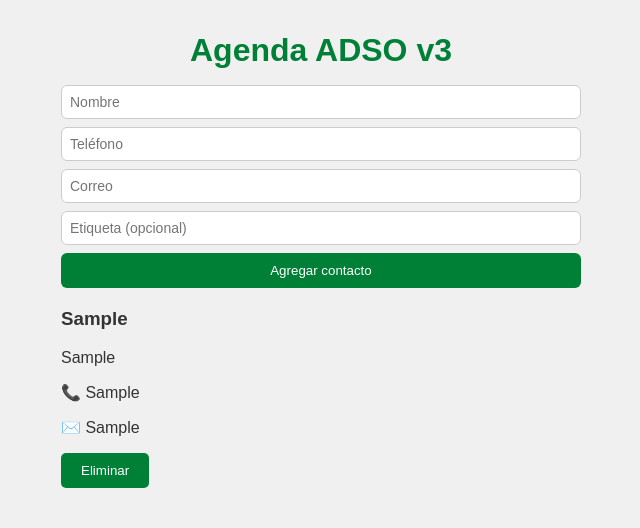
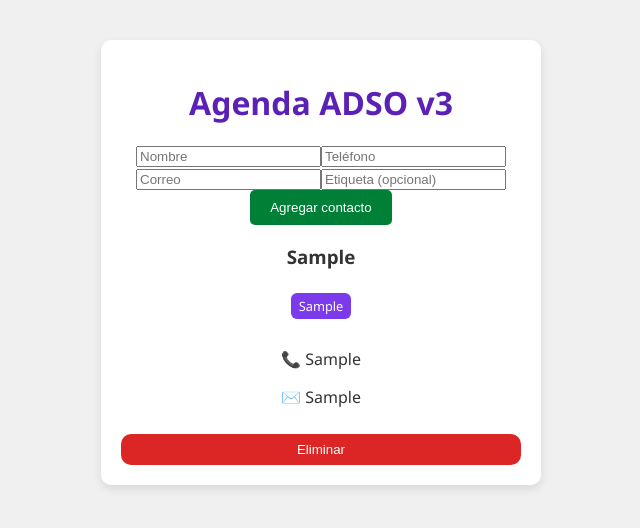
Before and after one commit to juandvid25/Agenda-D.SOFTWARE, a React (Vite) app: page / in a window 1280 px wide. Both pictures are taken after typing "Sample", "Sample", "Sample", "Sample" into the empty fields and a click on the button "Agregar contacto". Shown: the top 528 px of the page, without its empty margins (319-959 px from the left). Built offline with nearby package versions, Linux system fonts and the light colour scheme.

Commit message:
feat(ContactoCard): agregar botón eliminar y mostrar datos del contacto

```diff
--- a/src/App.css
+++ b/src/App.css
@@ -1,76 +1,107 @@
-/* App.css
-.app-container {
-  max-width: 600px;
-  margin: 40px auto;
-  padding: 20px;
-  background: white;
-  border-radius: 12px;
-  box-shadow: 0 2px 10px rgba(0, 0, 0, 0.1);
-}
-.card-contacto {
-  background: #f9f9f9;
-  border: 1px solid #e0e0e0;
-  border-radius: 8px;
-  padding: 15px;
-  margin-bottom: 15px;
-}
-.card-etiqueta {
-  display: inline-block;
-  background: #39a900;
-  color: white;
-  padding: 4px 12px;
-  border-radius: 12px;
-  font-size: 0.85em;
-
-} */
-
-/* Contenedor principal */
-.app-container {
-  max-width: 520px;
-  margin: 2rem auto;
-  font-family: Arial, sans-serif;
+:root {
+  --morado: #7c3aed;
+  --morado-oscuro: #5b21b6;
+  --gris: #f5f5f7;
+  --borde: #d1d5db;
+  --radio: 10px;
 }
 
-/* Título principal */
-.app-title {
-  color: #008037;
-  text-align: center;
-  margin-bottom: 1rem;
+body {
+  background: var(--gris);
+  font-family: system-ui;
+  margin: 0;
+  display: flex;
+  justify-content: center;
+  align-items: flex-start;
+  min-height: 100vh;
 }
 
-/* Formulario de contacto */
-.form-contacto {
+.app-container {
+  background: white;
+  max-width: 400px;
+  width: 100%;
+  margin-top: 40px;
+  border-radius: var(--radio);
+  box-shadow: 0 4px 10px rgba(0, 0, 0, 0.1);
+  padding: 20px;
+  text-align: center;
+}
+
+.app-title {
+  margin-bottom: 20px;
+  color: var(--morado-oscuro);
+}
+
+.form {
   display: flex;
   flex-direction: column;
-  gap: 8px;
+  gap: 10px;
   margin-bottom: 20px;
 }
 
-.form-contacto input {
+.form input {
   padding: 8px;
-  border-radius: 6px;
-  border: 1px solid #ccc;
-  font-size: 14px;
+  border: 1px solid var(--borde);
+  border-radius: var(--radio);
 }
 
-.form-contacto button {
-  background: #008037;
-  color: #fff;
-  border: 0;
+.btn-agregar {
+  background: var(--morado);
+  color: white;
+  border: none;
   padding: 10px;
-  border-radius: 6px;
+  border-radius: var(--radio);
   cursor: pointer;
+  transition: background 0.3s;
 }
 
-.form-contacto button:hover {
-  background: #006b2f;
+.btn-agregar:hover {
+  background: var(--morado-oscuro);
 }
 
-/* Tarjeta de contacto */
-.tarjeta {
-  background: #f9f9f9;
-  border: 1px solid #ddd;
-  border-radius: 8px;
-  padding: 12px;
-  margin-bottom: 12px;
+.contactos-lista {
+  display: flex;
+  flex-direction: column;
+  gap: 15px;
 }
+
+.card {
+  background: #fff;
+  padding: 15px;
+  border-radius: var(--radio);
+  border: 1px solid var(--borde);
+  box-shadow: 0 2px 5px rgba(0, 0, 0, 0.05);
+  text-align: left;
+}
+
+.card h3 {
+  margin: 0 0 5px 0;
+  color: var(--morado-oscuro);
+  text-transform: capitalize;
+}
+
+.tag {
+  display: inline-block;
+  margin-top: 5px;
+  background: var(--morado);
+  color: white;
+  padding: 4px 8px;
+  border-radius: 6px;
+  font-size: 0.8em;
+}
+
+.btn-eliminar {
+  background: #dc2626;
+  color: white;
+  border: none;
+  padding: 8px;
+  margin-top: 10px;
+  width: 100%;
+  border-radius: var(--radio);
+  cursor: pointer;
+  transition: background 0.3s;
+}
+
+.btn-eliminar:hover {
+  background: #b91c1c;
+}
```
